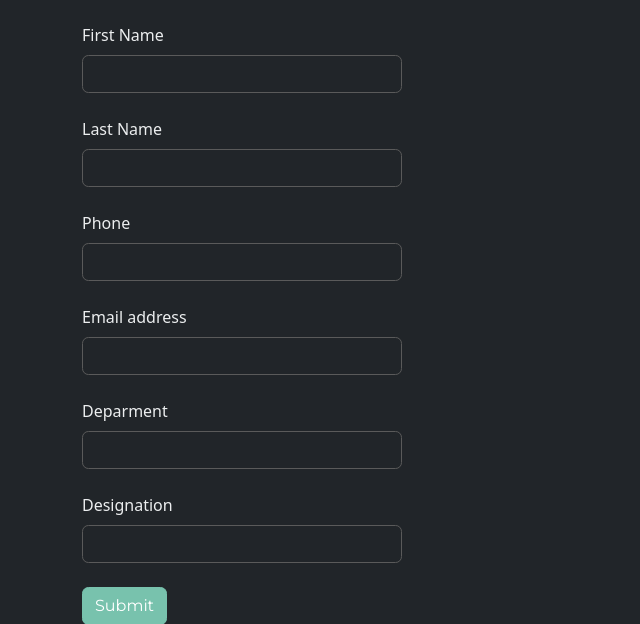
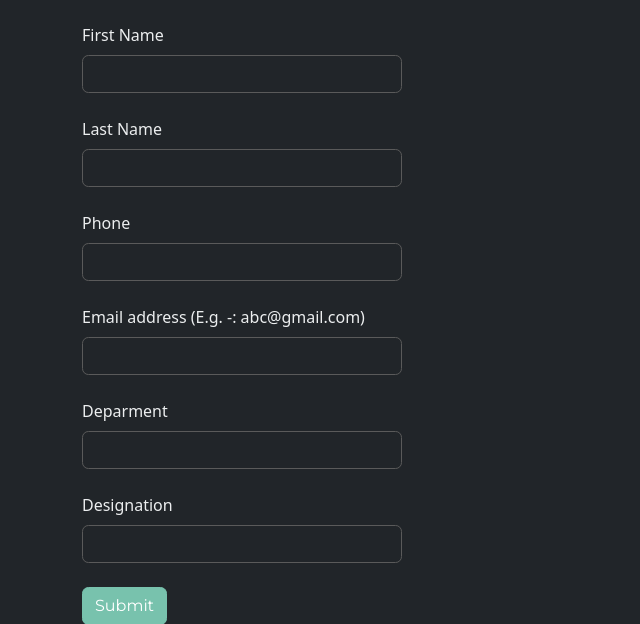
Before and after one commit to Aruni-git/devops_assignment, a Flask app: page /newemployee in a window 1280 px wide. Shown: the part 140-764 px from the top of the page, without its empty margins (0-640 px from the left). Run offline with Flask 3, Linux system fonts and the light colour scheme; some libraries are stand-ins or nearby versions.

Commit message:
demo_chnages_done

```diff
--- a/templates/newemployee.html
+++ b/templates/newemployee.html
@@ -65,7 +65,7 @@
                 <input type="text" name="phone" class="form-control">
               </div>
               <div class="form-group">
-                <label for="exampleInputEmail1" class="form-label mt-4">Email address</label>
+                <label for="exampleInputEmail1" class="form-label mt-4">Email address (E.g. -: abc@gmail.com)</label>
                 <input type="email" name="email" class="form-control" aria-describedby="emailHelp">
               </div>
               <div class="form-group">
```
